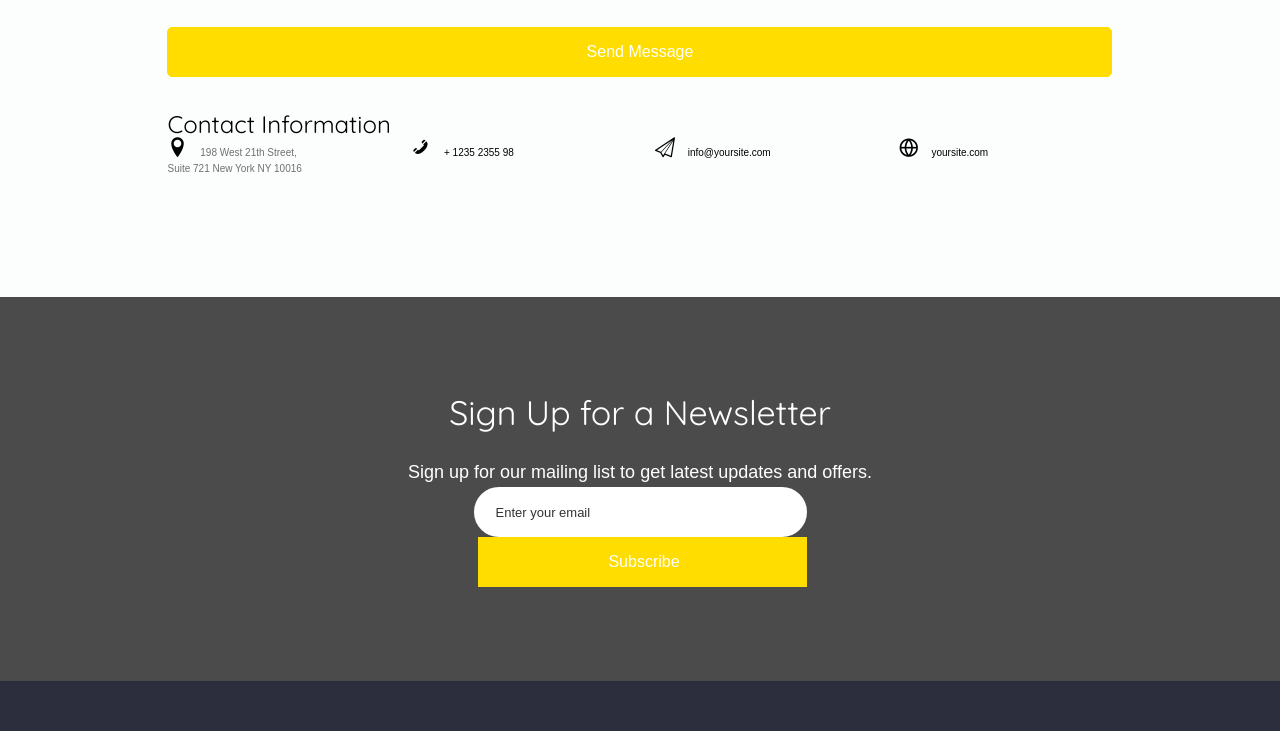
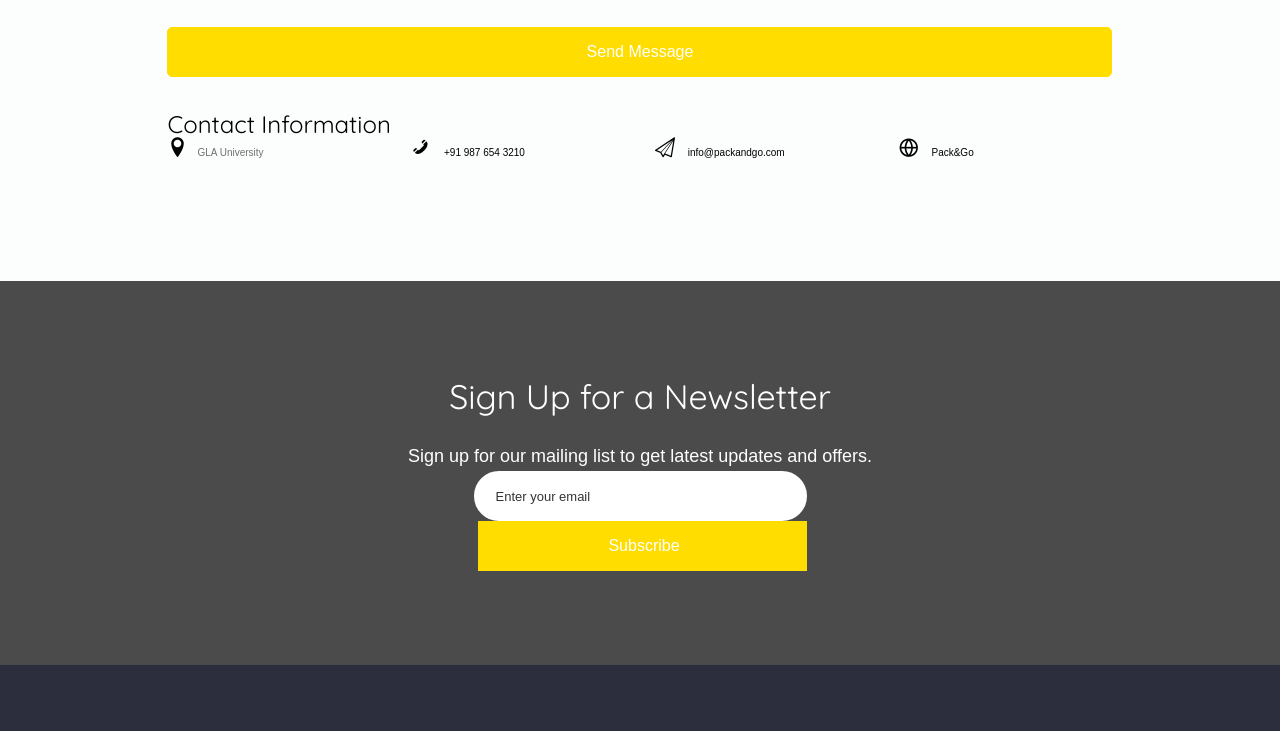
Before and after one commit to Priyanshi-2705/PackandGo, a plain HTML site: page contact.html in a window 1280 px wide. Shown: the part 1321-2052 px from the top of the page. Drawn offline with Linux system fonts and the light colour scheme; files whose address does not match are found by name.

Commit message:
content change

```diff
--- a/contact.html
+++ b/contact.html
@@ -146,16 +146,16 @@
 						<h3>Contact Information</h3>
 						<div class="row contact-info-wrap">
 							<div class="col-md-3">
-								<p><span><i class="icon-location"></i></span> 198 West 21th Street, <br> Suite 721 New York NY 10016</p>
+								<p><span><i class="icon-location"></i></span>GLA University</p>
 							</div>
 							<div class="col-md-3">
-								<p><span><i class="icon-phone3"></i></span> <a href="tel://1234567920">+ 1235 2355 98</a></p>
+								<p><span><i class="icon-phone3"></i></span> <a href="tel://9876543210">+91 987 654 3210</a></p>
 							</div>
 							<div class="col-md-3">
-								<p><span><i class="icon-paperplane"></i></span> <a href="mailto:info@yoursite.com">info@yoursite.com</a></p>
+								<p><span><i class="icon-paperplane"></i></span> <a href="mailto:info@packandgo.com">info@packandgo.com</a></p>
 							</div>
 							<div class="col-md-3">
-								<p><span><i class="icon-globe"></i></span> <a href="#">yoursite.com</a></p>
+								<p><span><i class="icon-globe"></i></span> <a href="#">Pack&Go</a></p>
 							</div>
 						</div>
 					</div>
```
Also changed, not shown: hotels.html (+1 -1 lines).
